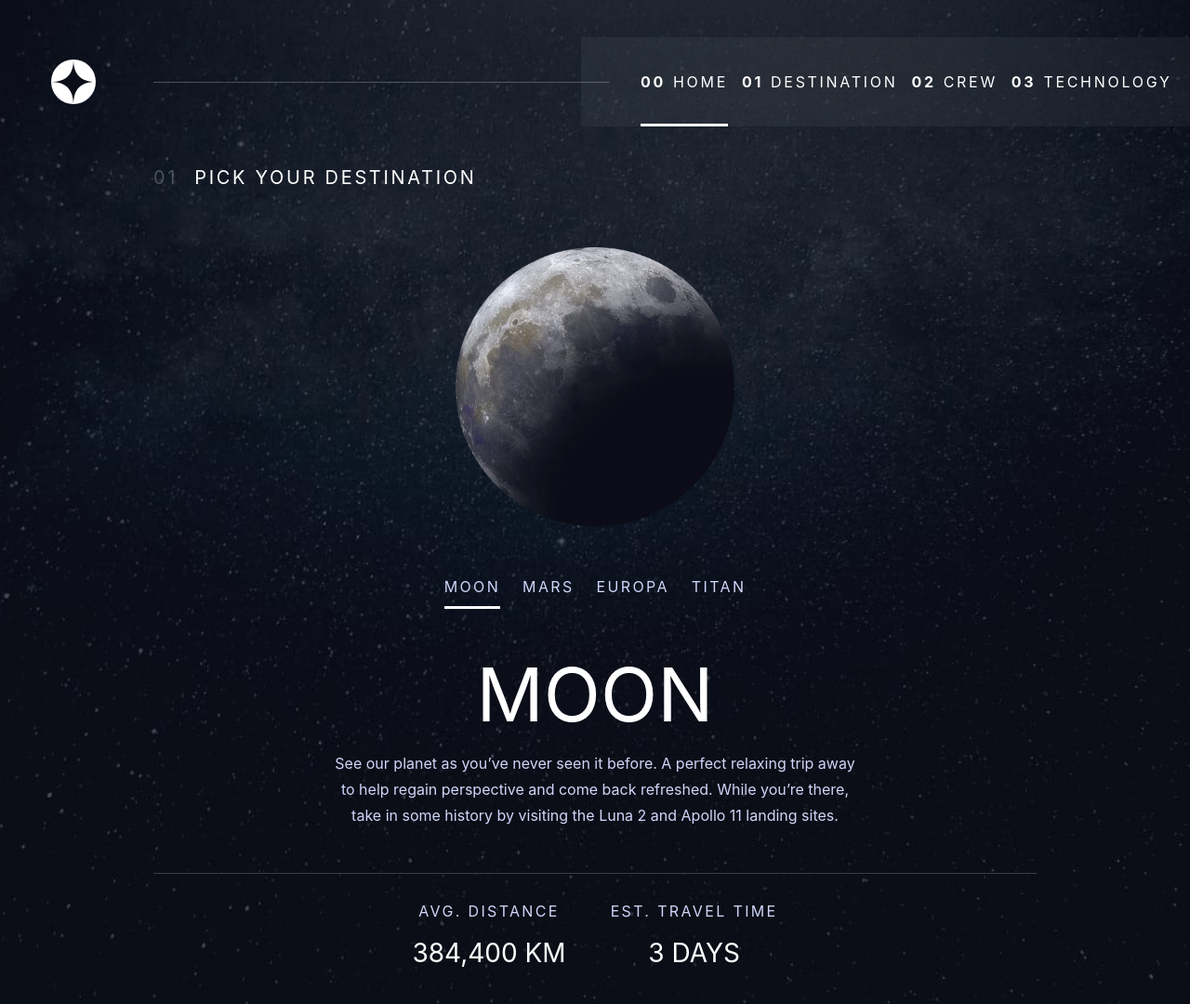
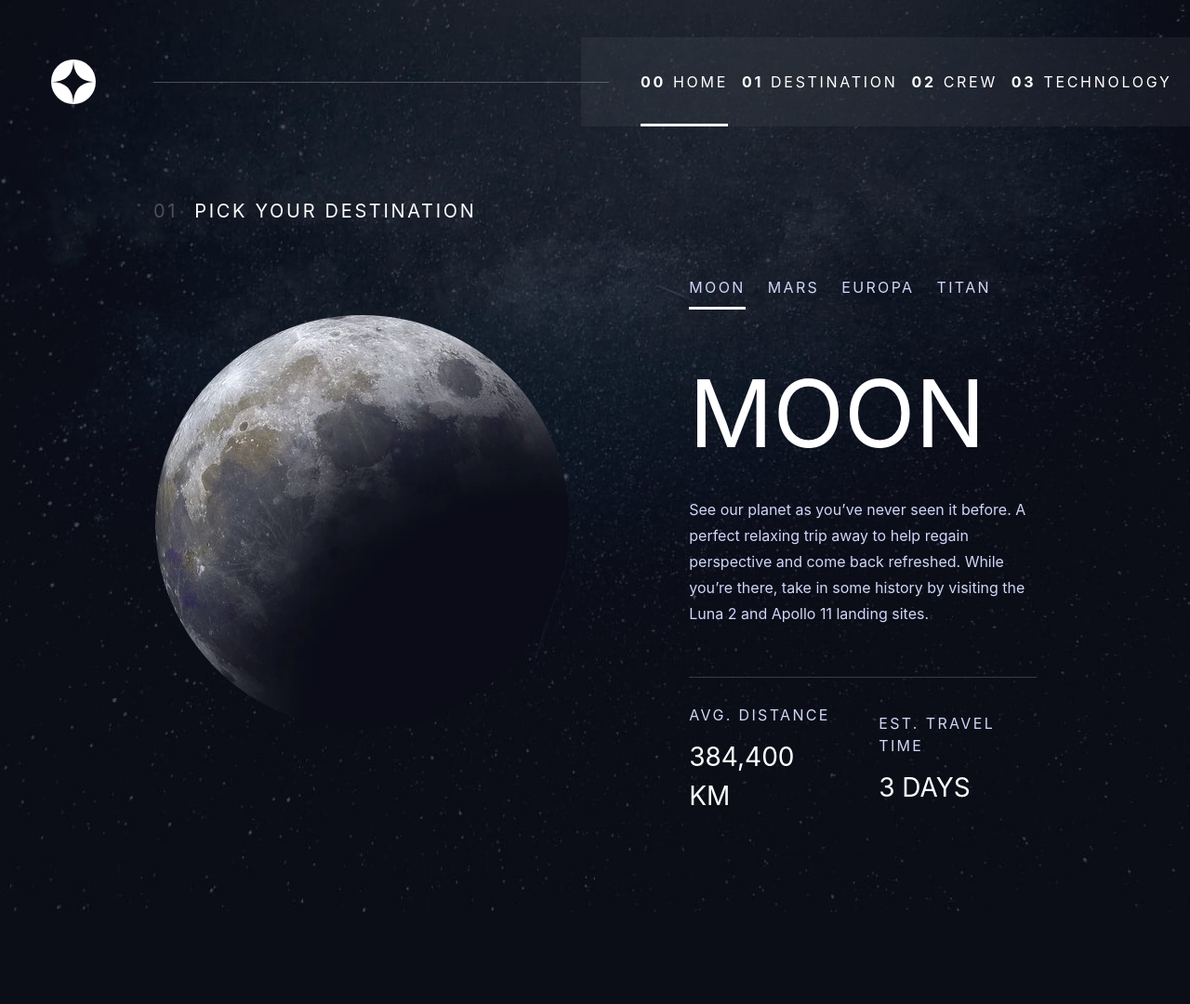
Before and after one commit to David-Henery4/Space-Tourism-Website, an Astro site: page /destination in a window 1280 px wide. Shown: the top 1080 px of the page at 93% size. After the commit the page ends 981 px from the top, so only its background shows below. Built offline with nearby package versions, Linux system fonts and the light colour scheme; Astro itself is replaced by a stand-in of ours.

Commit message:
destination-laptop-page-added

```diff
--- a/src/components/destination/ImageContent.astro
+++ b/src/components/destination/ImageContent.astro
@@ -3,13 +3,17 @@ import { Image } from "astro:assets";
 import moonImage from "../../assets/content-images/image-moon.webp";
 ---
 
-<div class="w-full grid gap-8 mobile:gap-15">
-  <h2 class="nav-text uppercase inline-flex gap-4.5 justify-center mobile:justify-start">
+<div
+  class="w-full grid gap-8 mobile:gap-15 laptop:grid-rows-main-laptop laptop:gap-24.25"
+>
+  <h2
+    class="nav-text uppercase inline-flex gap-4.5 justify-center mobile:justify-start"
+  >
     <span class="text-white/25">01</span>
     Pick your destination
   </h2>
 
-  <div class="max-w-42.5 mx-auto mobile:max-w-75">
+  <div class="max-w-42.5 mx-auto mobile:max-w-75 laptop:max-w-111.25">
     <Image src={moonImage} alt="" />
   </div>
 </div>
--- a/src/components/destination/TextContent.astro
+++ b/src/components/destination/TextContent.astro
@@ -2,12 +2,18 @@
 import { Tabs } from "./text-content";
 ---
 
-<div class="w-full">
+<div
+  class="w-full laptop:grid laptop:grid-cols-basic-6-cols laptop:text-left laptop:pt-21.25"
+>
   <Tabs />
 
-  <div class="mt-5 mb-8 mobile:mt-8 mobile:mb-12">
-    <h1 class="text-[56px] mobile:text-[80px]">MOON</h1>
-    <p class="base-text mx-auto max-w-81.75 mobile:max-w-143.25">
+  <div
+    class="mt-5 mb-8 mobile:mt-8 mobile:mb-12 laptop:col-start-2 laptop:col-end-7 laptop:mt-9.25 laptop:mb-13.5"
+  >
+    <h1 class="text-[56px] mobile:text-[80px] laptop:text-[100px]">MOON</h1>
+    <p
+      class="base-text mx-auto max-w-81.75 mobile:max-w-143.25 laptop:max-w-111 laptop:mt-3.5 laptop:ml-0"
+    >
       See our planet as you’ve never seen it before. A perfect relaxing trip
       away to help regain perspective and come back refreshed. While you’re
       there, take in some history by visiting the Luna 2 and Apollo 11 landing
@@ -16,7 +22,7 @@ import { Tabs } from "./text-content";
   </div>
 
   <div
-    class="uppercase py-8 flex flex-col justify-center items-center gap-8 border-t border-t-white-faded mobile:flex-row mobile:gap-12 mobile:py-7"
+    class="uppercase py-8 flex flex-col justify-center items-center gap-8 border-t border-t-white-faded mobile:flex-row mobile:gap-12 mobile:py-7 laptop:col-start-2 laptop:col-end-7 laptop:justify-start"
   >
     <div class="">
       <h3 class="sub-heading-2">AVG. DISTANCE</h3>
--- a/src/components/destination/text-content/Tabs.astro
+++ b/src/components/destination/text-content/Tabs.astro
@@ -2,7 +2,9 @@
 import destinationTabs from "@data/destination-data/destinationTabs.ts";
 ---
 
-<menu class="flex justify-center items-center gap-6 sub-heading-2">
+<menu
+  class="flex justify-center items-center gap-6 sub-heading-2 laptop:col-start-2 laptop:col-end-7 laptop:justify-start"
+>
   {
     destinationTabs.map((destination) => {
       // Temp
--- a/src/pages/destination.astro
+++ b/src/pages/destination.astro
@@ -14,7 +14,7 @@ import { TextContent, ImageContent } from "../components/destination";
     desktopImage={destinationBgImageDesktop}
   />
   <main
-    class="py-6 grid gap-6.5 col-start-2 col-end-12 text-center mobile:gap-13.25 mobile:py-10"
+    class="py-6 grid gap-6.5 col-start-2 col-end-12 text-center mobile:gap-13.25 mobile:py-10 laptop:grid-cols-basic-2-cols laptop:py-19"
   >
     <ImageContent />
     <TextContent />
--- a/src/styles/global.css
+++ b/src/styles/global.css
@@ -30,6 +30,9 @@
   --grid-template-columns-main-desktop: 165px repeat(10, 1fr) 165px;
   --grid-template-columns-navigation-laptop: 106.5px 1fr 15px 1fr 106.5px;
   --grid-template-columns-navigation-desktop: 165px 1fr 30px 1fr 165px;
+  --grid-template-columns-basic-2-cols: 1fr 1fr;
+  --grid-template-columns-basic-6-cols: repeat(6,1fr);
+  /**/
 
   /* Grid-Rows */
   --grid-template-rows-main-laptop: min-content;
```
